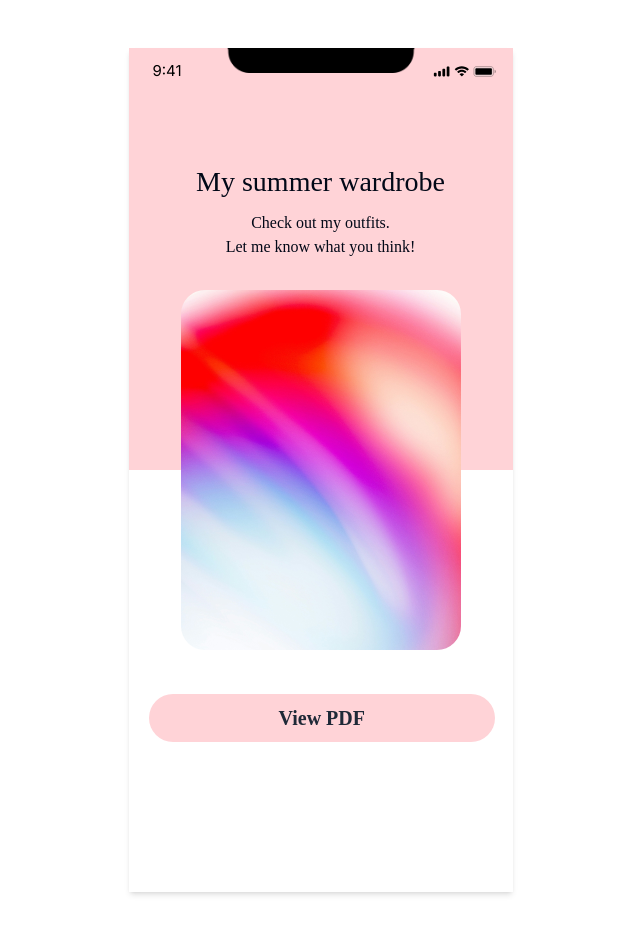
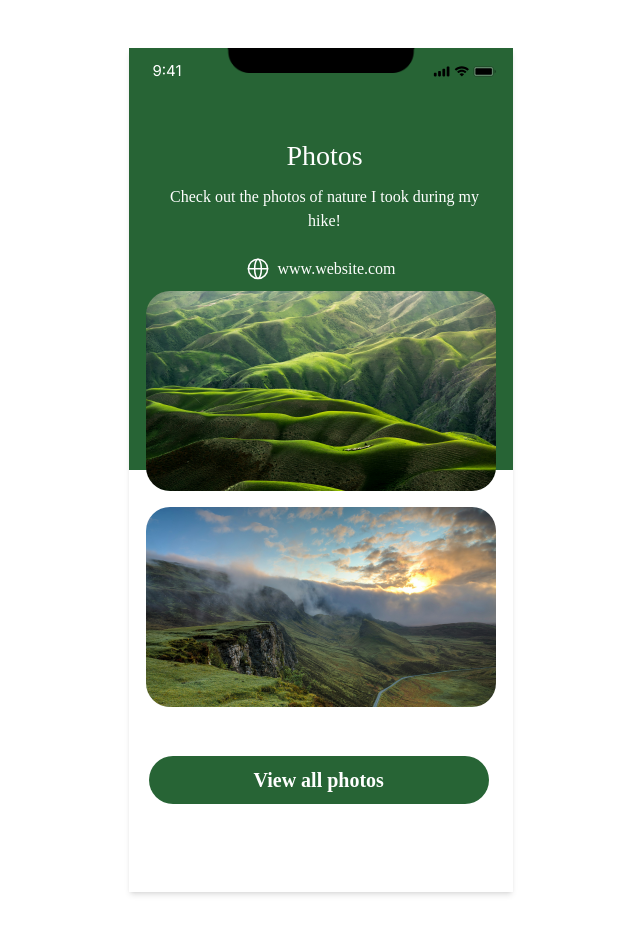
Before and after one commit to VitalinaKovbasiuk/invite-platform, a Next.js app: page / in a window 1280 px wide. Shown: the top 934 px of the page, without its empty margins (317-957 px from the left). Built offline with nearby package versions, Linux system fonts and the light colour scheme.

Commit message:
add Preview Section Images

```diff
--- a/src/app/icons/GlobeIcon.tsx
+++ b/src/app/icons/GlobeIcon.tsx
@@ -6,24 +6,22 @@ const GlobeIcon = () => {
       viewBox="0 0 24 24"
       fill="none"
       xmlns="http://www.w3.org/2000/svg"
+      stroke="white"
     >
       <path
         d="M12 21.4266C17.3019 21.4266 21.6 17.1285 21.6 11.8266C21.6 6.52463 17.3019 2.22656 12 2.22656C6.69806 2.22656 2.39999 6.52463 2.39999 11.8266C2.39999 17.1285 6.69806 21.4266 12 21.4266Z"
-        stroke="#EE4360"
         strokeWidth="1.5"
         strokeLinecap="round"
         strokeLinejoin="round"
       />
       <path
         d="M2.39999 11.8281H21.6"
-        stroke="#EE4360"
         strokeWidth="1.5"
         strokeLinecap="round"
         strokeLinejoin="round"
       />
       <path
         d="M12 21.4266C13.8557 21.4266 15.36 17.1285 15.36 11.8266C15.36 6.52463 13.8557 2.22656 12 2.22656C10.1443 2.22656 8.64 6.52463 8.64 11.8266C8.64 17.1285 10.1443 21.4266 12 21.4266Z"
-        stroke="#EE4360"
         strokeWidth="1.5"
         strokeLinecap="round"
         strokeLinejoin="round"
--- a/src/app/page.tsx
+++ b/src/app/page.tsx
@@ -145,6 +145,13 @@ const Home = () => {
   // ];
 
   //   /* Section PDF */
+  // const cardIcon = [
+  //   { label: "Signal", icon: icons.MobileSignalIcon },
+  //   { label: "Wifi", icon: icons.WifiCardIcon },
+  //   { label: "Battery", icon: icons.BatteryIcon },
+  // ];
+
+  //   /* Section Images */
   const cardIcon = [
     { label: "Signal", icon: icons.MobileSignalIcon },
     { label: "Wifi", icon: icons.WifiCardIcon },
@@ -153,8 +160,61 @@ const Home = () => {
 
   return (
     <main className=" mx-auto w-[full] ">
+      {/* Preview Section Images */}
+      <div className="relative max-w-sm mx-auto h-[844px] my-12 shadow-md bg-gradientImegesPreview">
+        <div className="pl-6 pr-4 py-3 flex items-center justify-between">
+          <p className="text-start text-[#FFFFFF] text-[15px]">9:41</p>
+          <div className="top-0 absolute left-1/2 -translate-x-1/2">
+            <Image
+              src="/images/blackStripe.png"
+              width={219}
+              height={30}
+              alt="Black Image"
+            />
+          </div>
+          <ul className="flex gap-1 items-center">
+            {cardIcon.map((item, index) => (
+              <li key={index} className="">
+                <Icon name={item.icon} />
+              </li>
+            ))}
+          </ul>
+        </div>
+        <div className="w-[320px] h-[124px] mt-[40px] ml-[36px] mr-[36px] text-center">
+          <h1 className="text-[28px] font-proximaSemibolt pb-[8px] text-white">
+            Photos
+          </h1>
+          <p className="text-[16px] font-proximaRegular pb-[24px]  text-white">
+            Check out the photos of nature I took during my hike!
+          </p>
+          <p className="text-white text-center flex items-center text-[16px] font-proximaRegular ml-[81px]">
+            <Icon name={icons.GlobeIcon} className="stroke-white" />
+            <span className="ml-2">www.website.com</span>
+          </p>
+        </div>
+        <div className="mt-8 w-full flex flex-col items-center space-y-4">
+          <Image
+            src="/images/SectinRrePhoto1.jpg"
+            width={350}
+            height={200}
+            alt="Nature Photo 1"
+            className="rounded-[24px]"
+          />
+          <Image
+            src="/images/SectinRrePhoto2.jpg"
+            width={350}
+            height={200}
+            alt="Nature Photo 2"
+            className="rounded-[24px]"
+          />
+        </div>
+        <button className="absolute bottom-[88px] bg-[#276435] mt-20 ml-[20px] text-white rounded-[24px] pt-[9px] pb-[9px] pl-[105px] pr-[105px] text-[20px] font-proximaButton font-bold ">
+          View all photos
+        </button>
+      </div>
+
       {/* Preview Section PDF */}
-      <div className="relative max-w-sm mx-auto h-[844px] my-12 shadow-md bg-gradientPdfPreview">
+      {/* <div className="relative max-w-sm mx-auto h-[844px] my-12 shadow-md bg-gradientPdfPreview">
         <div className="pl-6 pr-4 py-3 flex items-center justify-between ">
           <p className="text-start text-black text-[15px]">9:41</p>
           <div className="top-0 absolute left-1/2 -translate-x-1/2">
@@ -193,7 +253,7 @@ const Home = () => {
         <button className="absolute bottom-[150px] bg-[#FFD3D7] mt-20 ml-[20px] text-gray-800 rounded-[24px] pt-[9px] pb-[9px] pl-[130px] pr-[130px] text-[20px] font-proximaButton font-bold ">
           View PDF
         </button>
-      </div>
+      </div> */}
 
       {/* Preview Section email */}
       {/* <div className="relative max-w-sm mx-auto h-[844px] my-12 shadow-md bg-white">
--- a/tailwind.config.ts
+++ b/tailwind.config.ts
@@ -33,7 +33,10 @@ const config = {
           " linear-gradient(0deg, rgba(162,58,119,1) 75%, rgba(162,58,119,0) 90%)",
         gradientPdfPreview:
           " linear-gradient(180deg, rgba(255,211,215,1) 50%, rgba(255,255,255,1) 50%)",
+        gradientImegesPreview:
+          " linear-gradient(180deg, rgba(39,100,53,1) 50%, rgba(255,255,255,1) 50%)",
       },
+
       colors: {
         border: "hsl(var(--border))",
         input: "hsl(var(--input))",
```
Also changed, not shown: public/images/SectinRrePhoto1.jpg (added), public/images/SectinRrePhoto2.jpg (added).
